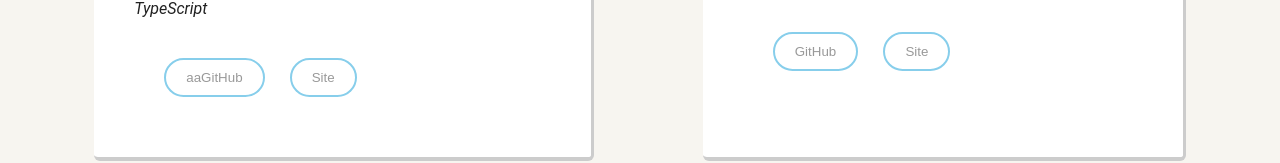
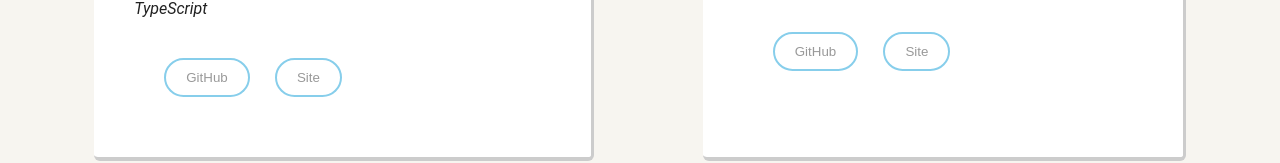
Before and after one commit to Stevesbong/personal_profile, a plain HTML site: page experience.html in a window 1280 px wide. Shown: the part 417-580 px from the top of the page. Drawn offline with Linux system fonts and the light colour scheme.

Commit message:
checking confilct

```diff
--- a/experience.html
+++ b/experience.html
@@ -22,7 +22,7 @@
             </video>
             <p><strong>Tech Used: </strong><em>Python, Angular, HTML, CSS, JavaScript, TypeScript</em></p>
             <footer>
-                <button><a href="#">aaGitHub</a></button>
+                <button><a href="#">GitHub</a></button>
                 <button><a href="#">Site</a></button>
             </footer>
         </div>
```
